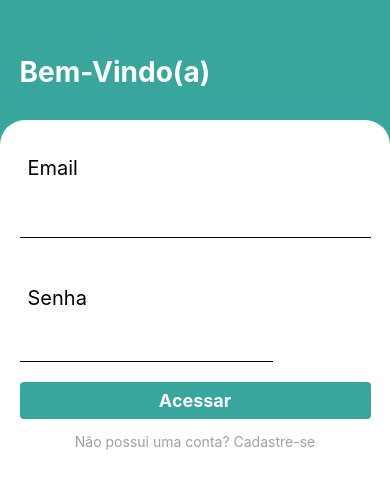
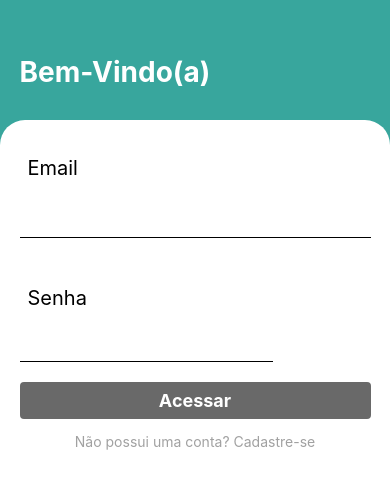
Before and after one commit to giusepe01/Consumo_Energia, a React Native app: screen /SignIn in a window 390 px wide. Shown: the top 486 px of the page. Built offline with nearby package versions, Linux system fonts and the light colour scheme.

Commit message:
Back e front separados Validação de email e senha preenchido Tratamento para error ao fazer login

```diff
--- a/src/pages/Signin/index.js
+++ b/src/pages/Signin/index.js
@@ -1,44 +1,35 @@
 import React, { useState } from 'react';
-import { View, Text, StyleSheet, TextInput, TouchableOpacity  } from 'react-native';
-import { Ionicons } from '@expo/vector-icons';
+import { View, Text, TextInput, TouchableOpacity  } from 'react-native';
+import { Ionicons, MaterialCommunityIcons } from '@expo/vector-icons';
 import * as Animatable from 'react-native-animatable';
 import { getAuth, createUserWithEmailAndPassword, signInWithEmailAndPassword } from 'firebase/auth';
 import { app } from '../../config/connectFirebase';
+import styles from '../Signin/style';
 
 export default function Signin() {
     const [password, setPassword ] = useState('');
     const [email, setEmail ] = useState('');
     const [hidePass, setHidePass] = useState(true);
+    const [errorLogin, setErrorLogin] = useState('');
     const auth = getAuth(app);
 
-    const createUser = ()=>{
+    const createUser = () => {
         createUserWithEmailAndPassword(auth, email, password)
         .then((userCredential) => {
+            const user = userCredential.user; })
+        .catch((error) => {
+            const errorCode = error.code;
+            const errorMessage = error.message; }); }
+
+    const loginUser = () => {
+        signInWithEmailAndPassword(auth, email, password)
+        .then((userCredential) => {
             const user = userCredential.user;
-            console.log('Usuário Criado com Sucesso')
-        })
+            setErrorLogin(false) })
         .catch((error) => {
             const errorCode = error.code;
             const errorMessage = error.message;
-            console.log('Erro ao criar Usuário')
-            console.log(errorMessage)
-        });
-        }
-
-    const loginUser = ()=>{
-        signInWithEmailAndPassword(auth, email, password)
-        .then((userCredential) => {
-            const user = userCredential.user;
-            console.log(user)
-            console.log('Login Realizado')
-        })
-        .catch((error) => {
-            const errorCode = error.code;
-            const errorMessage = error.message;
-            console.log('nao fez login')
-            console.log(errorMessage)
-        });
-        }
+            setErrorLogin(true) }); }
 
     return (
         <View style ={styles.container}>
@@ -74,9 +65,26 @@ export default function Signin() {
                     </TouchableOpacity>
                 </View>
 
-                <TouchableOpacity style={styles.button} onPress={loginUser}>
-                    <Text style={styles.buttonText}>Acessar</Text>
-                </TouchableOpacity>
+                {errorLogin === true
+                ?
+                    <View style={styles.contentAlert}>
+                        <MaterialCommunityIcons
+                            name ="alert-circle" />
+                        <Text style={styles.warningAlert}>Usuário e/ou senha inválidos</Text>
+                    </View>
+                :
+                    <View/> }
+
+                { email === "" || password === ""
+                ?
+                    <TouchableOpacity disabled={true} style={styles.buttonDisable} onPress={loginUser}>
+                        <Text style={styles.buttonText}>Acessar</Text>
+                    </TouchableOpacity>
+                :
+                    <TouchableOpacity style={styles.buttonEnable} onPress={loginUser}>
+                        <Text style={styles.buttonText}>Acessar</Text>
+                    </TouchableOpacity>
+                }
 
                 <TouchableOpacity style={styles.buttonRegister}>
                     <Text style={styles.registerText}>Não possui uma conta? Cadastre-se</Text>
@@ -87,87 +95,3 @@ export default function Signin() {
         </View>
     );
 }
-
-const styles = StyleSheet.create({
-    container:{
-        flex:1,
-        backgroundColor: '#38A69D'
-    },
-    containerHeader:{
-        marginTop: '14%',
-        marginBottom: '8%',
-        paddingStart: '5%',
-    },
-    message:{
-        fontSize: 28,
-        fontWeight: 'bold',
-        color: '#FFF'
-    },
-    containerForm:{
-        backgroundColor: '#FFF',
-        flex:1,
-        borderTopLeftRadius: 25,
-        borderTopRightRadius: 25,
-        paddingStart: '5%',
-        paddingEnd: '5%'
-    },
-    title:{
-        fontSize: 20,
-        marginTop: 28,
-        padding: 8
-    },
-    inputEmail:{
-        borderBottomWidth: 1,
-        height: 50,
-        color: '#FFF',
-        marginBottom: 12,
-        fontSize: 16,
-        width: '100%',
-        padding: 8
-    },
-    inputSenha:{
-        borderBottomWidth: 1,
-        height: 50,
-        color: '#FFF',
-        marginBottom: 12,
-        fontSize: 16,
-        width: '100%',
-        padding: 8
-    },
-    button:{
-        backgroundColor: '#38A69D',
-        width: '100%',
-        borderRadius: 4,
-        paddingVertical: 8,
-        marginTop: 14,
-        justifyContent: 'center',
-        alignItems: 'center'
-    },
-    buttonText:{
-        color: '#FFF',
-        fontSize: 18,
-        fontWeight: 'bold'
-    },
-    buttonRegister:{
-        marginTop: 14,
-        alignSelf: 'center'
-    },
-    registerText:{
-        color: '#A1A1A1'
-    },
-    inputArea:{
-        flexDirection: 'row',
-        width: '85%',
-        backgroundColor: '#FFF',
-        borderRadius: 5,
-        height: 50,
-        alignItems: 'center'
-    },
-    icon:{
-        width: '15%',
-        height: 50,
-        justifyContent: 'center',
-        alignItems: 'center'
-    }
-
-})
--- /dev/null
+++ b/src/pages/Signin/style.js
@@ -0,0 +1,105 @@
+import { StyleSheet } from 'react-native';
+
+const styles = StyleSheet.create({
+    container:{
+        flex:1,
+        backgroundColor: '#38A69D'
+    },
+    containerHeader:{
+        marginTop: '14%',
+        marginBottom: '8%',
+        paddingStart: '5%',
+    },
+    message:{
+        fontSize: 28,
+        fontWeight: 'bold',
+        color: '#FFF'
+    },
+    containerForm:{
+        backgroundColor: '#FFF',
+        flex:1,
+        borderTopLeftRadius: 25,
+        borderTopRightRadius: 25,
+        paddingStart: '5%',
+        paddingEnd: '5%'
+    },
+    title:{
+        fontSize: 20,
+        marginTop: 28,
+        padding: 8
+    },
+    inputEmail:{
+        borderBottomWidth: 1,
+        height: 50,
+        color: '#FFF',
+        marginBottom: 12,
+        fontSize: 16,
+        width: '100%',
+        padding: 8
+    },
+    inputSenha:{
+        borderBottomWidth: 1,
+        height: 50,
+        color: '#FFF',
+        marginBottom: 12,
+        fontSize: 16,
+        width: '100%',
+        padding: 8
+    },
+    buttonDisable:{
+        backgroundColor: '#696969',
+        width: '100%',
+        borderRadius: 4,
+        paddingVertical: 8,
+        marginTop: 14,
+        justifyContent: 'center',
+        alignItems: 'center'
+    },
+    buttonEnable:{
+        backgroundColor: '#38A69D',
+        width: '100%',
+        borderRadius: 4,
+        paddingVertical: 8,
+        marginTop: 14,
+        justifyContent: 'center',
+        alignItems: 'center'
+    },
+    buttonText:{
+        color: '#FFF',
+        fontSize: 18,
+        fontWeight: 'bold'
+    },
+    buttonRegister:{
+        marginTop: 14,
+        alignSelf: 'center'
+    },
+    registerText:{
+        color: '#A1A1A1'
+    },
+    inputArea:{
+        flexDirection: 'row',
+        width: '85%',
+        backgroundColor: '#FFF',
+        borderRadius: 5,
+        height: 50,
+        alignItems: 'center'
+    },
+    icon:{
+        width: '15%',
+        height: 50,
+        justifyContent: 'center',
+        alignItems: 'center'
+    },
+    contentAlert:{
+        flexDirection: 'row',
+        justifyContent: 'center',
+        alignItems: 'center'
+    },
+    warningAlert:{
+        paddingLeft: 10,
+        color: '#BDBDBD',
+        fontSize: 16
+    },
+})
+
+export default styles
--- a/src/pages/Welcome/index.js
+++ b/src/pages/Welcome/index.js
@@ -1,7 +1,8 @@
 import React from 'react';
-import { View, Text, StyleSheet, Image, TouchableOpacity } from 'react-native';
+import { View, Text, TouchableOpacity } from 'react-native';
 import * as Animatable from 'react-native-animatable';
 import { useNavigation } from '@react-navigation/native';
+import styles from './style';
 
 export default function Welcome() {
     const navigation = useNavigation();
@@ -33,49 +34,3 @@ export default function Welcome() {
         </View>
     );
 }
-
-const styles = StyleSheet.create({
-    container:{
-        flex:1,
-        backgroundColor: '#38A69D'
-    },
-    containerLogo:{
-        flex:2,
-        backgroundColor: '#38A69D',
-        justifyContent: 'center',
-        alignItems: 'center'
-    },
-    containerForm:{
-        flex:1,
-        backgroundColor: '#FFF',
-        borderTopLeftRadius: 25,
-        borderTopRightRadius: 25,
-        paddingStart: '5%',
-        paddingEnd: '5%'
-    },
-    title:{
-        fontSize: 24,
-        fontWeight: 'bold',
-        marginTop: 28,
-        marginBottom: 12,
-    },
-    text:{
-        color: '#A1A1A1'
-    },
-    button:{
-        position: 'absolute',
-        backgroundColor: '#38A69D',
-        borderRadius: 50,
-        paddingVertical: 8,
-        width: '60%',
-        alignSelf: 'center',
-        bottom: '15%',
-        alignItems: 'center',
-        justifyContent: 'center'
-    },
-    buttonText:{
-        fontSize: 18,
-        color: '#FFF',
-        fontWeight: 'bold'
-    }
-})
--- /dev/null
+++ b/src/pages/Welcome/style.js
@@ -0,0 +1,49 @@
+import { StyleSheet } from 'react-native';
+
+const styles = StyleSheet.create({
+    container:{
+        flex:1,
+        backgroundColor: '#38A69D'
+    },
+    containerLogo:{
+        flex:2,
+        backgroundColor: '#38A69D',
+        justifyContent: 'center',
+        alignItems: 'center'
+    },
+    containerForm:{
+        flex:1,
+        backgroundColor: '#FFF',
+        borderTopLeftRadius: 25,
+        borderTopRightRadius: 25,
+        paddingStart: '5%',
+        paddingEnd: '5%'
+    },
+    title:{
+        fontSize: 24,
+        fontWeight: 'bold',
+        marginTop: 28,
+        marginBottom: 12,
+    },
+    text:{
+        color: '#A1A1A1'
+    },
+    button:{
+        position: 'absolute',
+        backgroundColor: '#38A69D',
+        borderRadius: 50,
+        paddingVertical: 8,
+        width: '60%',
+        alignSelf: 'center',
+        bottom: '15%',
+        alignItems: 'center',
+        justifyContent: 'center'
+    },
+    buttonText:{
+        fontSize: 18,
+        color: '#FFF',
+        fontWeight: 'bold'
+    }
+})
+
+export default styles
--- a/src/routes/index.js
+++ b/src/routes/index.js
@@ -5,7 +5,7 @@ import SignIn from '../pages/Signin';
 const Stack = createNativeStackNavigator();
 
 export default function Routes (){
-    return(
+    return (
         <Stack.Navigator>
             <Stack.Screen
                 name="Welcome"
```
